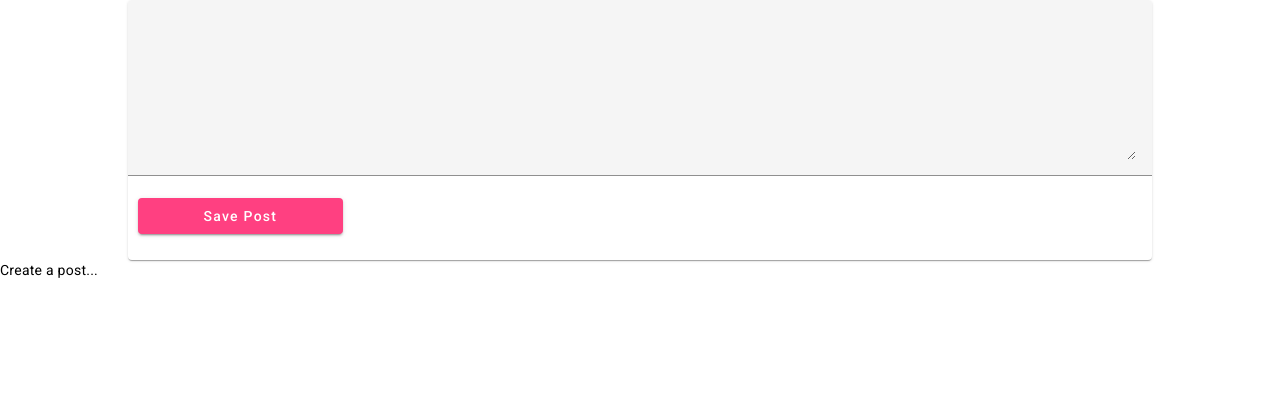
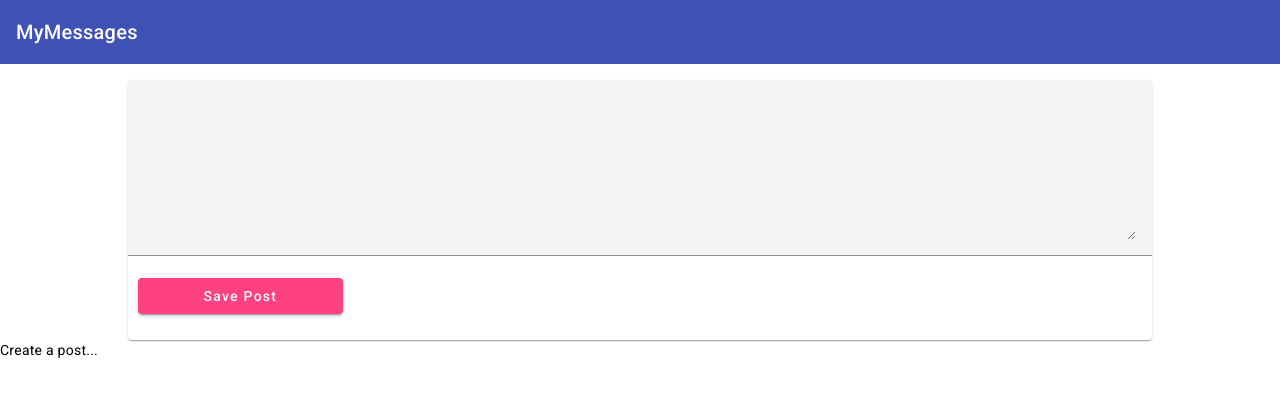
Before and after one commit to Ladan-hub/angular-project, an Angular app: page / in a window 1280 px wide. Shown: the top 394 px of the page. Built offline with nearby package versions, Linux system fonts and the light colour scheme.

Commit message:
header created

```diff
--- a/src/app/app.component.css
+++ b/src/app/app.component.css
@@ -1,3 +1,3 @@
-h1{
-    color: blue;
+main{
+    margin-top: 1rem;
 }
--- a/src/app/app.component.html
+++ b/src/app/app.component.html
@@ -1,2 +1,4 @@
-
-<app-post-create></app-post-create>
+<app-header></app-header>
+<main>
+    <app-post-create></app-post-create>
+</main>
--- /dev/null
+++ b/src/app/header/header.component.html
@@ -0,0 +1,3 @@
+<mat-toolbar color="primary">
+    MyMessages
+</mat-toolbar>
```
Also changed, not shown: src/app/app.module.ts (+7 -3 lines), src/app/header/header.component.ts (added, +8 -0 lines).
